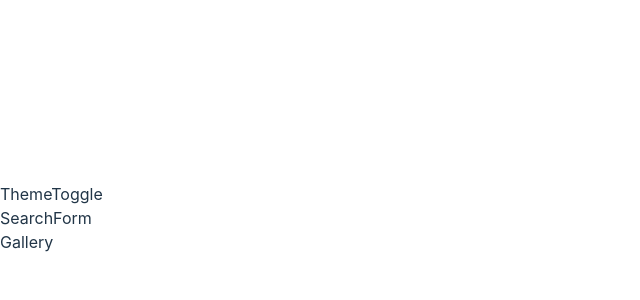
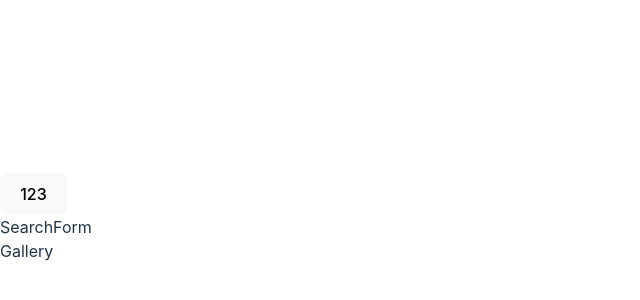
Before and after one commit to misiek869/Search_Images_App, a React (Vite) app: page / in a window 1280 px wide. Shown: the part 182-482 px from the top of the page, without its empty margins (0-640 px from the left). Built offline with nearby package versions, Linux system fonts and the light colour scheme.

Commit message:
install react-icons

```diff
--- a/package.json
+++ b/package.json
@@ -11,7 +11,8 @@
   },
   "dependencies": {
     "react": "^18.3.1",
-    "react-dom": "^18.3.1"
+    "react-dom": "^18.3.1",
+    "react-icons": "^5.3.0"
   },
   "devDependencies": {
     "@eslint/js": "^9.11.1",
--- a/src/components/ThemeToggle.tsx
+++ b/src/components/ThemeToggle.tsx
@@ -1,7 +1,14 @@
-import React from 'react'
+import { useGlobalContext } from '../context'
 
 const ThemeToggle = () => {
-	return <div>ThemeToggle</div>
+	const { isDarkTheme, toggleDarkTheme } = useGlobalContext()
+	return (
+		<div>
+			<button onClick={toggleDarkTheme} type='button'>
+				123
+			</button>
+		</div>
+	)
 }
 
 export default ThemeToggle
```
Also changed, not shown: 1 other file (tests, documents, lock files or other folders).
